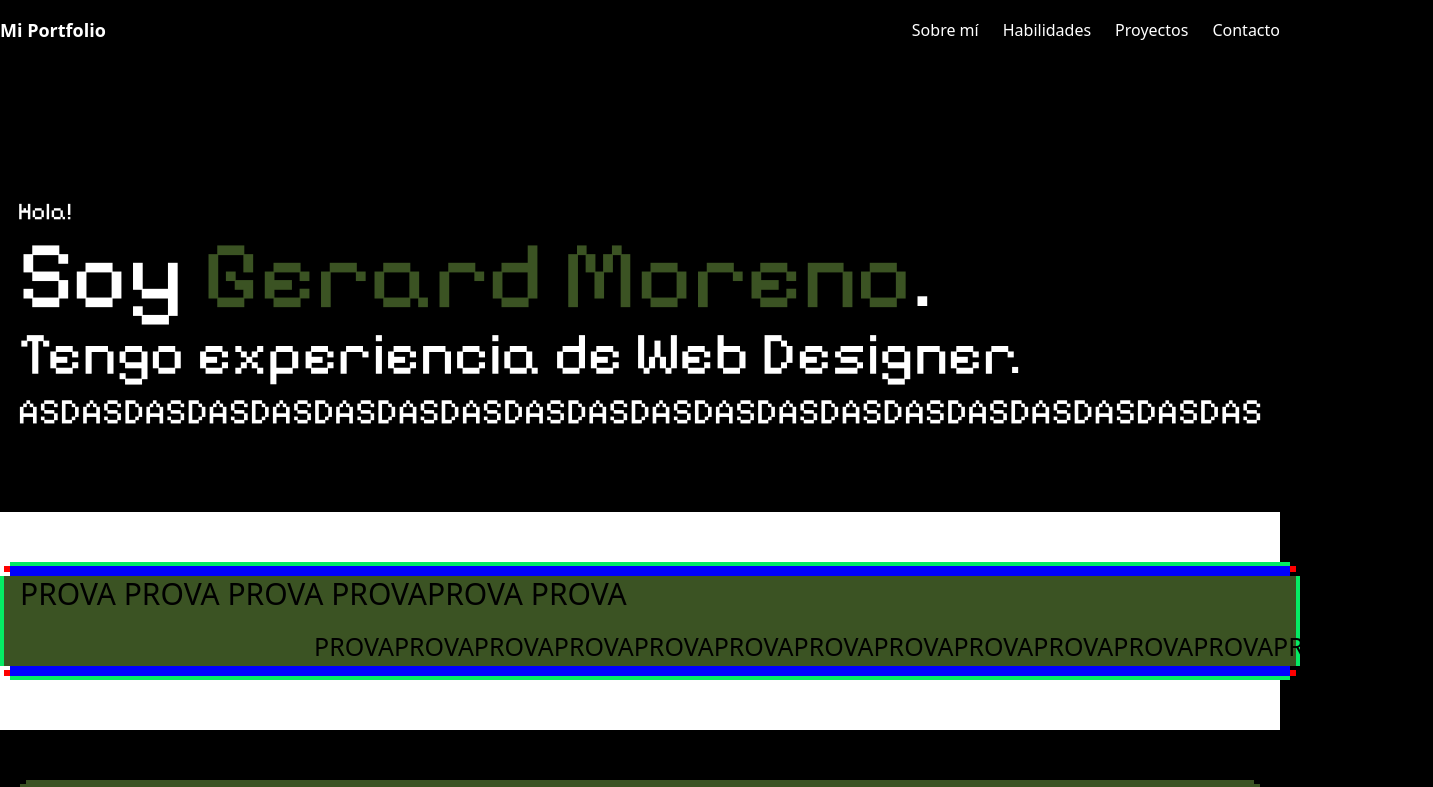
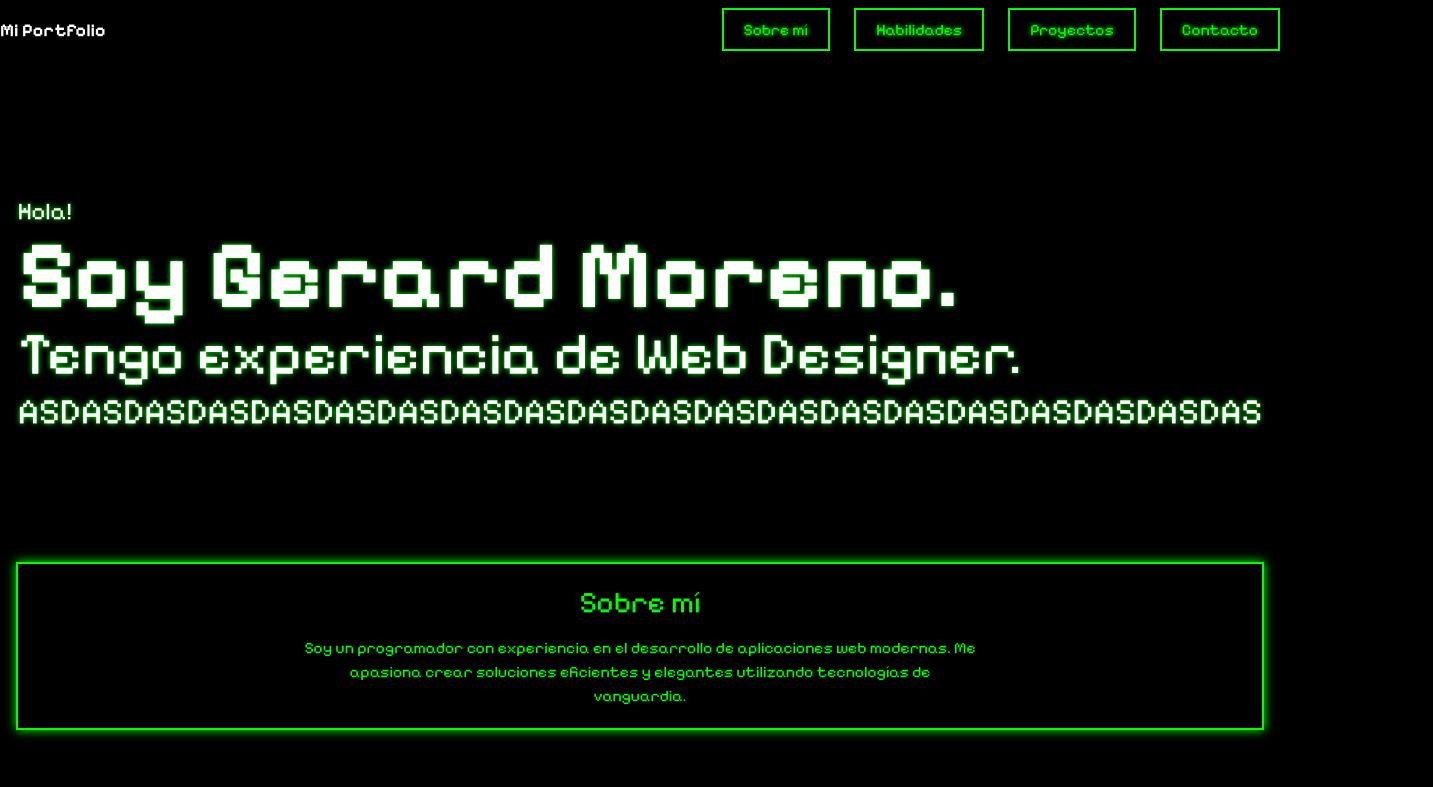
Before and after one commit to 2DAM-202425-PROJECTE/landing-page-gmoreno, a website built with Vite: page index.html in a window 1280 px wide. Shown: the top 787 px of the page, 1433 px wide, since content can reach past the window. Built offline with nearby package versions, Linux system fonts and the light colour scheme; files whose address does not match are found by name.

Commit message:
Multiple design fixes

```diff
--- a/counter.js
+++ /dev/null
@@ -1,9 +0,0 @@
-export function setupCounter(element) {
-  let counter = 0
-  const setCounter = (count) => {
-    counter = count
-    element.innerHTML = `count is ${counter}`
-  }
-  element.addEventListener('click', () => setCounter(counter + 1))
-  setCounter(0)
-}
--- a/index.html
+++ b/index.html
@@ -29,21 +29,13 @@
     <div class="flex flex-col justify-center lg:items-start text-center sm:text-left">
       <p class="mt-2 text-4xl md:text-2xl sm:text-xl text-white pixelify-sans-custom">Hola!</p>
       <p class="text-5xl font-bold md:text-8xl text-white pixelify-sans-custom">Soy
-        <span class="font-custom-green"> Gerard Moreno</span>.
+        <span>Gerard Moreno</span>.
       </p>
       <p class="text-4xl md:text-6xl text-white pixelify-sans-custom">Tengo experiencia de <span id="dynamic-text"></span></p>
       <p class="mt-2 lg:text-4xl md:text-xl sm:text-lg text-white pixelify-sans-custom">ASDASDASDASDASDASDASDASDASDASDASDASDASDASDASDASDASDASDASDAS</p>
     </div>
   </div>
 </section>
-
-<section class="py-10 bg-white">
-    <div class="container mx-auto bg-amber-500 pixel-test">
-        <h2 class="text-3xl text-justify mb-4">Prova Prova Prova ProvaProva Prova</h2>
-      <p class="text-center max-w-2xl mx-auto">ProvaProvaProvaProvaProvaProvaProvaProvaProvaProvaProvaProvaProvaProva</p>
-    </div>
-</section>
-
 
 <section class="py-10 px-4 bg-black">
   <div class="container pixel-box mx-auto text-center">
@@ -99,7 +91,7 @@
 
 
 <button id="scrollToTop" class="fixed bottom-5 right-5 hidden pixel-button">
-  <img src="src/assets/svg/up-arrow-svgrepo-com.svg" alt="Volver al inicio" class="w-10 h-10">
+  <img src="src/assets/svg/pixelated-up-arrow-black.svg" alt="Volver al inicio" class="w-10 h-10">
 </button>
 
 <footer class="bg-black bg-opacity-50 text-white py-8">
--- a/style.css
+++ b/style.css
@@ -2,155 +2,95 @@
 @tailwind components;
 @tailwind utilities;
 
-.pixelify-sans-custom {
-    font-family: "Pixelify Sans", sans-serif;
-    font-optical-sizing: auto;
-    font-weight: 400; /* Puedes cambiar a 700 si deseas un grosor mayor */
-    font-style: normal;
+/* Fuente retro */
+body {
+    font-family: 'Pixelify Sans', sans-serif;
 }
 
-.bg-custom-green {
-    background-color: #3B5323;
+/* Estilo pixelado para los botones */
+.pixel-button {
+    background-color: #00FF00;
+    border: 2px solid #00FF00;
+    color: black;
+    padding: 10px;
+    font-size: 18px;
+    font-weight: bold;
+    cursor: pointer;
+    box-shadow: 0px 0px 10px #00FF00;
+    text-transform: uppercase;
+    transition: all 0.3s ease; /* Transición suave para todos los cambios */
 }
 
-.font-custom-green {
-    color: #3B5323;
+.pixel-button:hover {
+    color: #00FF00;
+    transform: translateY(-4px); /* Subir ligeramente el botón */
+    box-shadow: 0px 0px 20px #00FF00; /* Sombra más intensa */
 }
 
-.pixel-button {
-    font-size: 25px;
-    height: auto;
-    margin: 10px;
-    font-family: 'VT323';
-    cursor: pointer;
-    transition: transform 0.1s ease-in-out;
-    -webkit-touch-callout: none;
-    -webkit-user-select: none;
-    -khtml-user-select: none;
-    -moz-user-select: none;
-    -ms-user-select: none;
-    user-select: none;
-    padding: 10px 10px;
-    position: relative;
-    background: #04ec64;
-    width: auto;
-    z-index: 2;
+/* Efecto en el menú de navegación */
+nav ul li a {
+    font-family: 'Pixelify Sans', sans-serif;
+    padding: 10px 20px;
+    border: 2px solid #00FF00;
+    background-color: black;
+    color: #00FF00;
+    text-shadow: 0px 0px 5px #00FF00;
+    transition: all 0.3s ease-in-out;
 }
 
-.pixel-button::before {
-    content: "";
-    display: block;
-    position: absolute;
-    top: 10px;
-    bottom: 10px;
-    left: -10px;
-    right: -10px;
-    background: #04ec64;
-    z-index: -1;
+nav ul li a:hover {
+    background-color: #00FF00;
+    color: black;
+    border: 2px solid black;
 }
 
-.pixel-button:active {
-    /* Hacer que el botón se mueva ligeramente hacia abajo al hacer clic */
-    transform: translateY(4px);
+/* Estilo de secciones */
+.pixelify-sans-custom {
+    font-family: 'Pixelify Sans', sans-serif;
+    text-shadow: 0px 0px 5px #00FF00;
 }
 
-.pixel-button::after {
-    content: "";
-    display: block;
-    position: absolute;
-    top: 4px;
-    bottom: 4px;
-    left: -6px;
-    right: -6px;
-    background: #04ec64;
-    z-index: -1;
+.section-title {
+    font-size: 50px;
+    color: #00FF00;
+    text-align: center;
+    text-shadow: 0px 0px 10px #00FF00;
+    margin-bottom: 20px;
 }
 
 .pixel-box {
-    position: relative;
-    display: block;
-    margin: 10px;
-    text-transform: uppercase;
-    font-size: 25px;
-    color: white;
-    padding: 10px 10px;
-    background: #3B5323;
-    width: auto;
-    z-index: 2;
-}
-
-.pixel-box::before {
-    content: "";
-    display: block;
-    position: absolute;
-    top: 10px;
-    bottom: 10px;
-    left: -10px;
-    right: -10px;
-    background: #3B5323;
-    z-index: -1;
-}
-
-.pixel-box::after {
-    content: "";
-    display: block;
-    position: absolute;
-    top: 4px;
-    bottom: 4px;
-    left: -6px;
-    right: -6px;
-    background: #3B5323;
-    z-index: -1;
+    background-color: black;
+    border: 4px solid #00FF00;
+    padding: 20px;
 }
 
 .pixel-test {
-    position: relative;
-    display: block;
-    margin: 10px;
+    font-size: 16px;
     text-transform: uppercase;
-    font-size: 25px;
-    color: black;
-    padding: 10px 10px;
-    background: blue;
-    z-index: 2;
-    border-top: 4px solid #04ec64;
-    border-bottom: 4px solid #04ec64;
+    letter-spacing: 2px;
 }
 
-.pixel-test::before {
-    content: "";
-    display: block;
-    position: absolute;
-    top: 10px;
-    bottom: 10px;
-    left: -10px;
-    right: -10px;
-    background: #3B5323;
-    z-index: -1;
-    border-left: 4px solid #04ec64;
-    border-right: 4px solid #04ec64;
+/* Cuadro de habilidades/proyectos */
+.pixel-box {
+    border: 2px solid #00FF00;
+    background-color: black;
+    color: #00FF00;
+    box-shadow: 0px 0px 10px #00FF00;
+    padding: 20px;
+    margin: 10px 0;
 }
 
-.pixel-test::after {
-    content: "";
-    display: block;
-    position: absolute;
-    top: 0;
-    bottom: 0;
-    left: -6px;
-    right: -6px;
-    z-index: -1;
-    --borderWidth: 6px;
-    background-repeat: no-repeat;
-    background-origin: padding-box, border-box, border-box, border-box, border-box;
-    background-image: linear-gradient(0deg, transparent 0%, transparent 100%),
-    linear-gradient(0deg, red 0%, red 100%),
-    linear-gradient(90deg, red 0%, red 100%),
-    linear-gradient(180deg, red 0%, red 100%),
-    linear-gradient(270deg, red 0%, red 100%);
-    border-width: var(--borderWidth);
-    border-style: solid;
-    border-color: transparent;
-    background-size: cover, var(--borderWidth) var(--borderWidth), var(--borderWidth) var(--borderWidth), var(--borderWidth) var(--borderWidth), var(--borderWidth) var(--borderWidth);
-    background-position: center,top left, top right, bottom right, bottom left;
+/* Footer */
+footer {
+    border-top: 2px solid #00FF00;
+    text-shadow: 0px 0px 5px #00FF00;
 }
+
+footer a {
+    color: #00FF00;
+    transition: color 0.3s;
+}
+
+footer a:hover {
+    color: #fff;
+}
--- a/tailwind.config.js
+++ b/tailwind.config.js
@@ -1,6 +1,10 @@
 /** @type {import('tailwindcss').Config} */
 export default {
-  content: ["./**/*.{html,js}"],
+  content: [
+      //"./**/*.{html,js}",
+      "./main.js",
+      "./index.html"
+  ],
   theme: {
     extend: {},
   },
```
Also changed, not shown: src/assets/images/green-black-background.jpg (deleted), src/assets/svg/pixelated-up-arrow-black.svg (renamed from src/assets/svg/up-arrow-svgrepo-com.svg), src/assets/svg/pixelated-up-arrow-white.svg (added).
